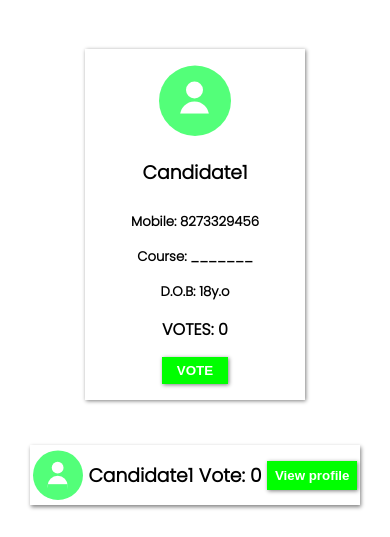
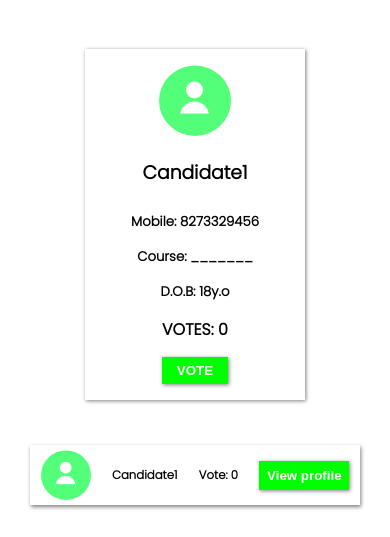
Before and after one commit to Amitarya27/online-election-website, a plain HTML site: page online election website/voting-page.html in a window 390 px wide. Shown: the part 198-735 px from the top of the page. Drawn offline with Linux system fonts and the light colour scheme.

Commit message:
Update voting.css

```diff
--- a/online election website/styles/voting.css
+++ b/online election website/styles/voting.css
@@ -80,5 +80,10 @@
     }
     .candidate-list{
         margin-top: 45px;
+        overflow: visible;
+    }
+    .candidate-list .candidate-item{
+     font-size: 10px;
+
     }
 }
```
